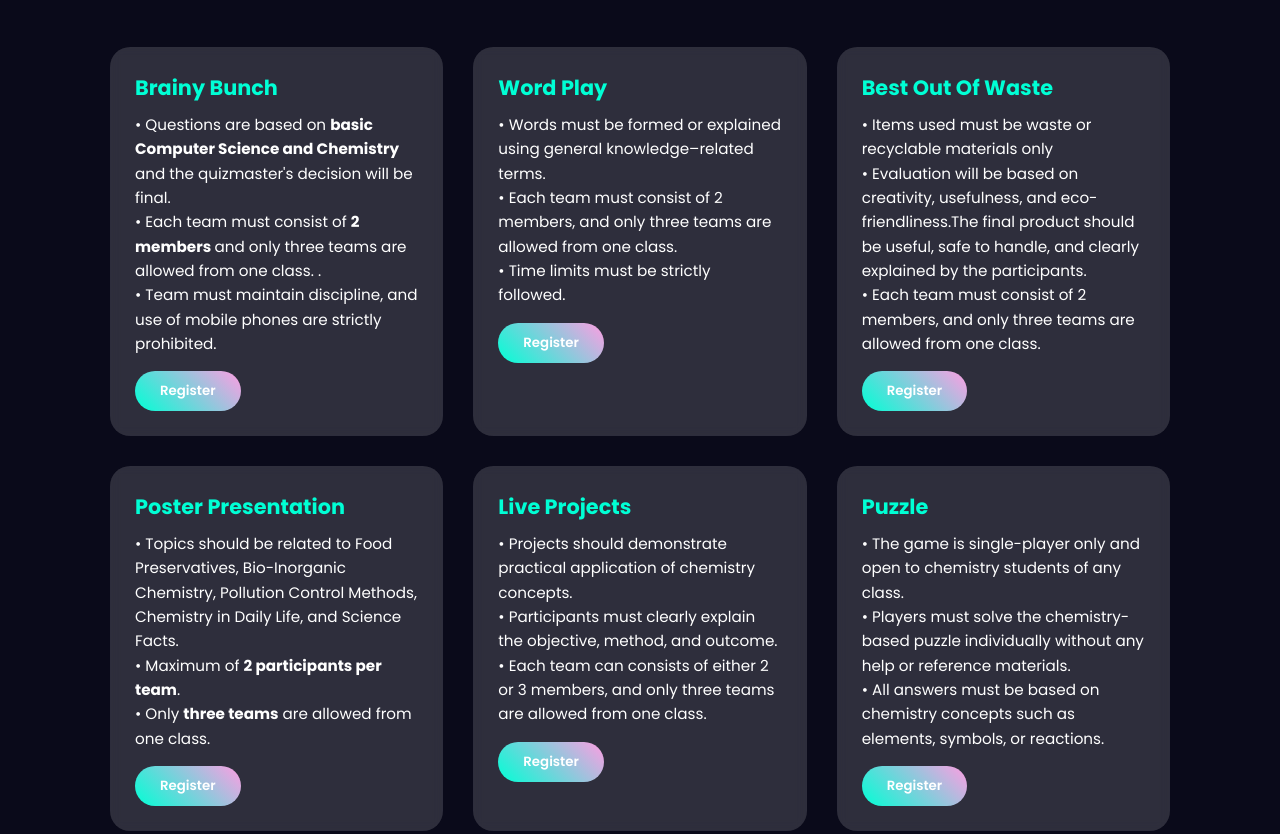
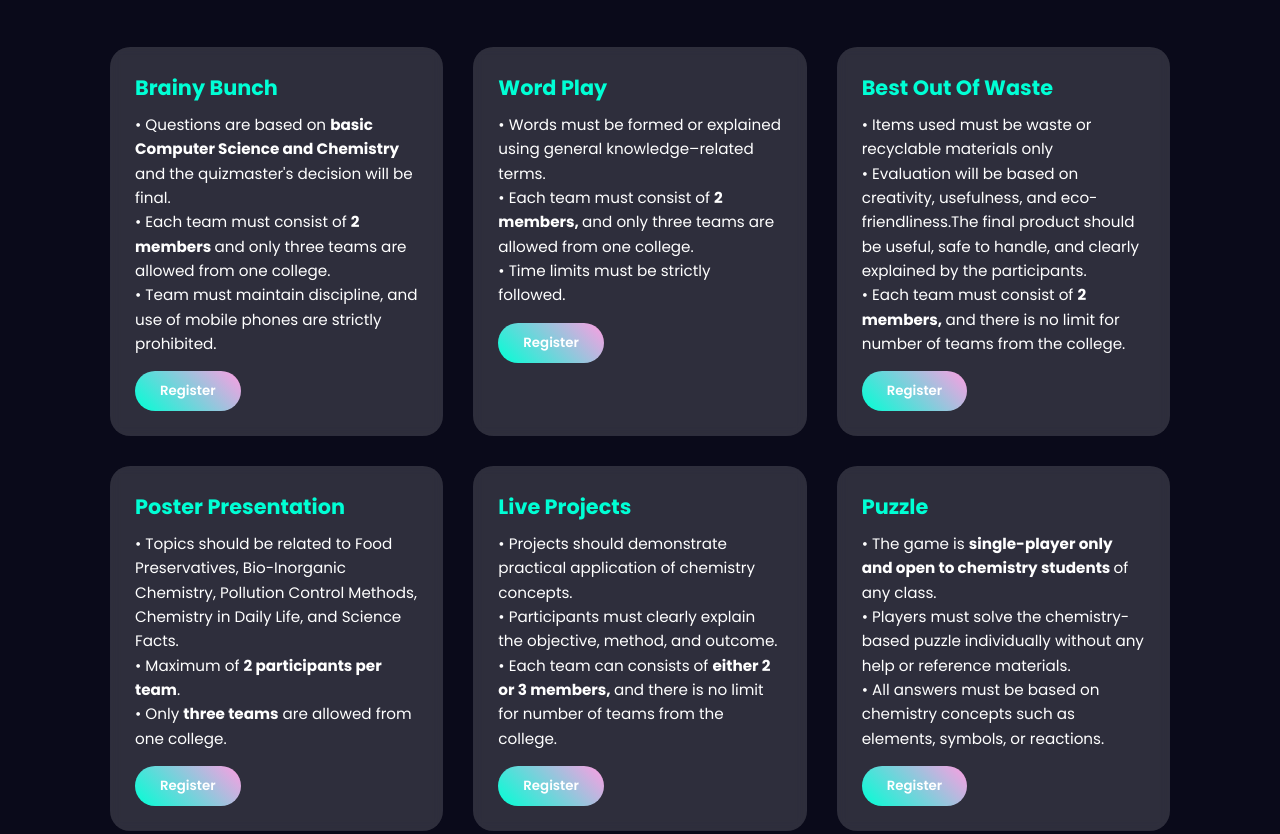
Before and after one commit to nishasameera/chem-quest, a plain HTML site: page index.html in a window 1280 px wide. Shown: the part 4482-5316 px from the top of the page. Drawn offline with Linux system fonts and the light colour scheme.

Commit message:
Update index.html

```diff
--- a/index.html
+++ b/index.html
@@ -420,7 +420,7 @@ footer{
     <h4>Brainy Bunch</h4>
     <p>
       • Questions are based on <b>basic Computer Science and Chemistry </b> and the quizmaster's decision will be final.<br>
-      • Each team must consist of <b>2 members </b> and only three teams are allowed from one class. .<br>
+      • Each team must consist of <b>2 members </b> and only three teams are allowed from one college. <br>
       • Team must maintain discipline, and use of mobile phones are strictly prohibited.
     </p>
    <button onclick="window.open('https://forms.gle/Jkh24pUkdGBL7mnB9','_blank')">
@@ -433,7 +433,7 @@ footer{
     <h4>Word Play</h4>
     <p>
       • Words must be formed or explained using general knowledge–related terms.<br>
-      • Each team must consist of 2 members, and only three teams are allowed from one class.<br>
+      • Each team must consist of <b> 2 members, </b> and only three teams are allowed from one college.<br>
       • Time limits must be strictly followed.
     </p>
     <button onclick="window.open('https://forms.gle/orMvD5qBUqu2KFwW9','_blank')">
@@ -447,7 +447,7 @@ footer{
     <p>
       • Items used must be waste or recyclable materials only<br>
       • Evaluation will be based on creativity, usefulness, and eco-friendliness.The final product should be useful, safe to handle, and clearly explained by the participants.<br>
-      • Each team must consist of 2 members, and only three teams are allowed from one class.
+      • Each team must consist of <b> 2 members, </b> and there is no limit for number of teams from the college.
     </p>
     <button onclick="window.open('https://forms.gle/T8kvjhhVGUPFcjvy9','_blank')">
   Register
@@ -460,7 +460,7 @@ footer{
     <p>
       • Topics should be related to Food Preservatives, Bio-Inorganic Chemistry, Pollution Control Methods, Chemistry in Daily Life, and Science Facts.<br>
       • Maximum of <b>2 participants per team</b>.<br>
-      • Only <b>three teams</b> are allowed from one class.
+      • Only <b>three teams</b> are allowed from one college.
     </p>
    <button onclick="window.open('https://forms.gle/vWUQWjizD9C8HyaUA','_blank')">
   Register
@@ -473,7 +473,7 @@ footer{
     <p>
       • Projects should demonstrate practical application of chemistry concepts.<br>
       • Participants must clearly explain the objective, method, and outcome.<br>
-      • Each team can consists of either 2 or 3 members, and only three teams are allowed from one class.
+      • Each team can consists of <b> either 2 or 3 members, </b> and there is no limit for number of teams from the college.
     </p>
    <button onclick="window.open('https://forms.gle/P5Jg1TzgpyBp97LN7','_blank')">
   Register
@@ -483,7 +483,7 @@ footer{
 <div class="card">
     <h4>Puzzle</h4>
     <p>
-      • The game is single-player only and open to chemistry students of any class.<br>
+      • The game is <b> single-player only and open to chemistry students </b> of any class.<br>
       • Players must solve the chemistry-based puzzle individually without any help or reference materials.<br>
       • All answers must be based on chemistry concepts such as elements, symbols, or reactions.
     </p>
@@ -498,7 +498,7 @@ footer{
 <section id="contact">
 <h3 class="section-title">Contact Us</h3>
 <div class="contact-box">
-  <p><strong>Faculty Coordinator:</strong><br>Satya Sunitha Mam<br>📞 9876543210</p> <br>
+  <p><strong>Faculty Coordinator:</strong><br>Satya Sunitha Mam<br>📞 7382048778</p> <br>
   <p><strong>Student Coordinators:</strong><br>Sameera<br>📞 9603795416</p><br>
   <p>Sravanthi<br>📞 9985732087</p><br>
 </div>
```
